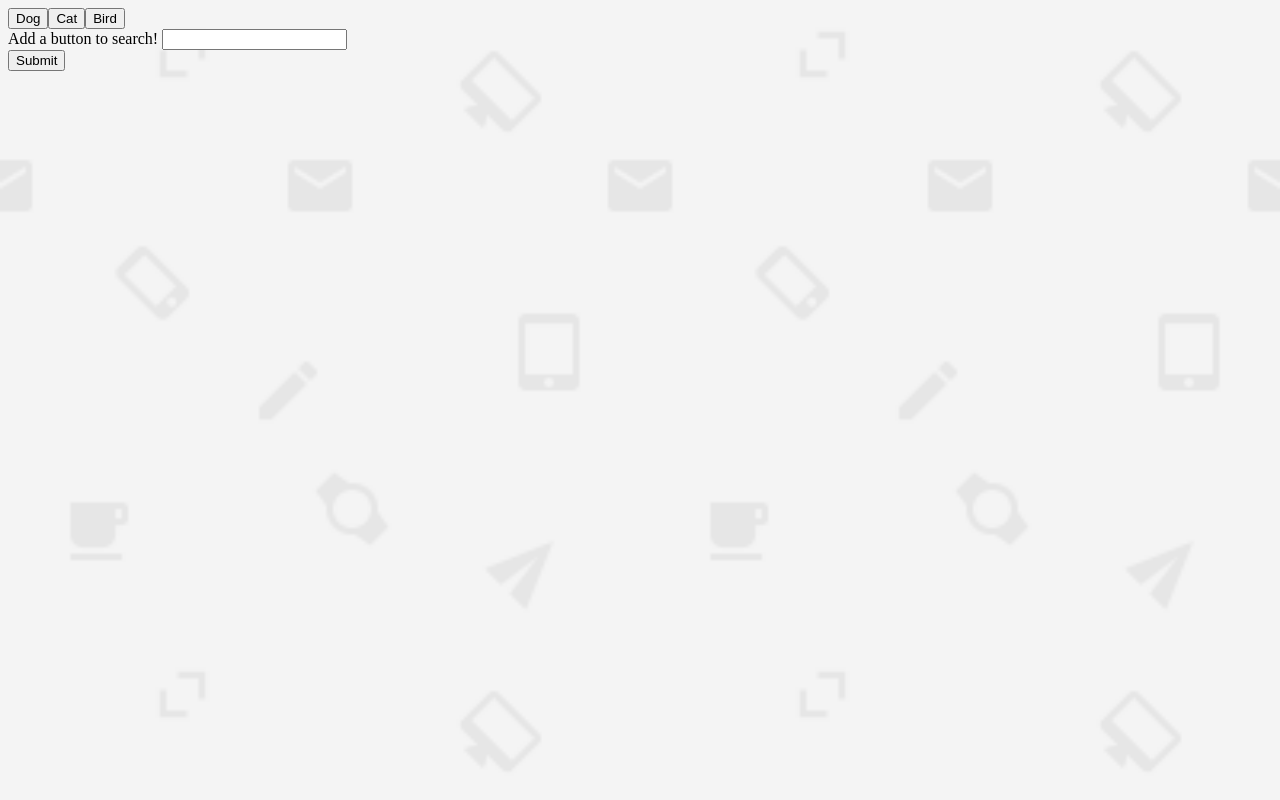
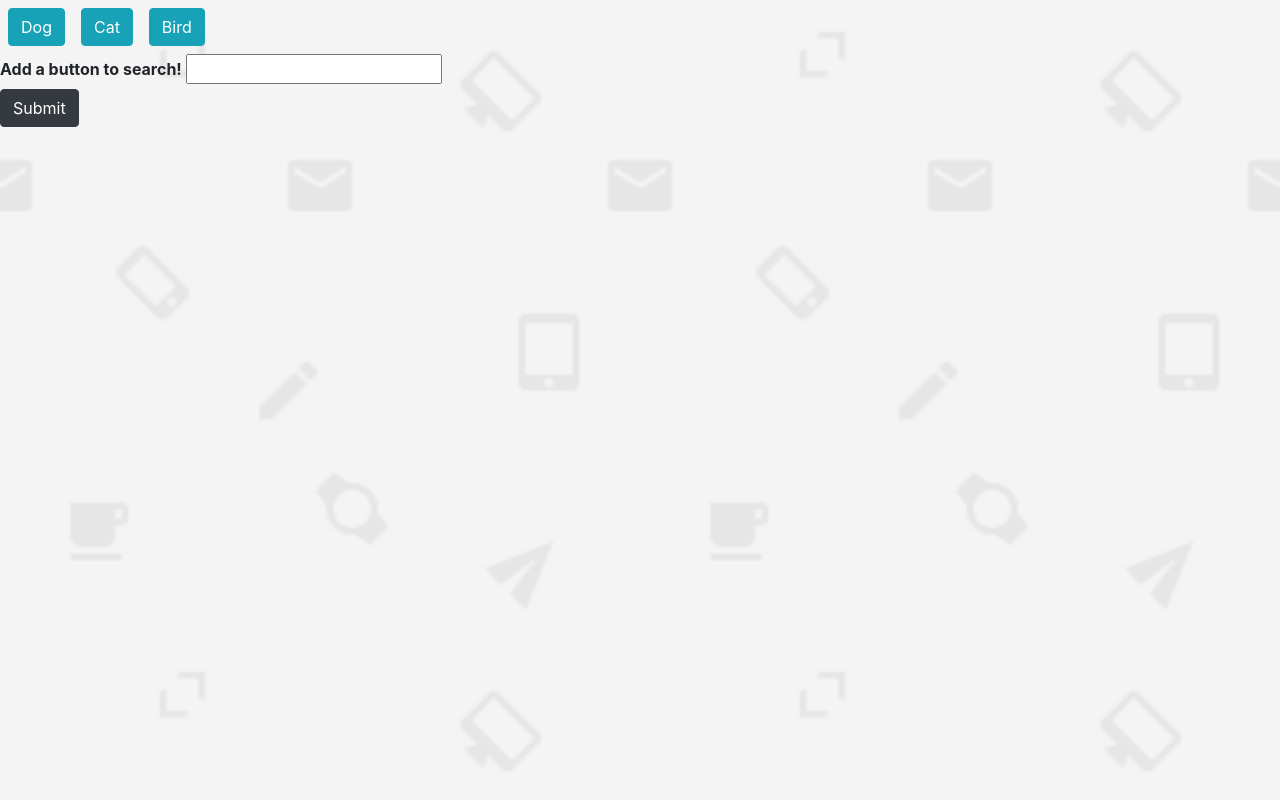
Before and after one commit to GarrettYoung510/GifTastic, a plain HTML site: page index.html in a window 1280 px wide. Drawn offline with nearby package versions, Linux system fonts and the light colour scheme.

Commit message:
added bootstrap styling

```diff
--- a/assets/javascript/app.js
+++ b/assets/javascript/app.js
@@ -15,7 +15,7 @@ function populateButtons(searchArray, classToAdd, areaToAddTo) {
     // first empty out area to add to
     for (var i = 0; i < searchArray.length; i++) {
         // loops through searchArray
-        var a = $('<button>');
+        var a = $('<button class="btn btn-info m-2">');
         // creates a variable a button
         a.addClass(classToAdd);
         // adds the class to add that is defined above
--- a/index.html
+++ b/index.html
@@ -12,6 +12,9 @@
 
     <link rel="icon" href="https://freeiconshop.com/wp-content/uploads/edd/search-var-flat.png">
     <!-- FAVICON -->
+
+    <link rel="stylesheet" href="https://maxcdn.bootstrapcdn.com/bootstrap/4.0.0/css/bootstrap.min.css" integrity="sha384-Gn5384xqQ1aoWXA+058RXPxPg6fy4IWvTNh0E263XmFcJlSAwiGgFAW/dAiS6JXm" crossorigin="anonymous">
+    <!-- bootstrap link -->
 </head>
 
 <body>
@@ -20,9 +23,9 @@
     <div id="buttonsArea"></div>
 
     <form id="search-form">
-        <label for="search-input">Add a button to search!</label>
+        <label for="search-input" class="font-weight-bold">Add a button to search!</label>
         <input type="text" id="search-input"><br>
-        <input type="submit" value="Submit" id="submit">
+        <input type="submit" class="btn btn-dark" value="Submit" id="submit">
     </form>
 
     <div id="searches"></div>
```
